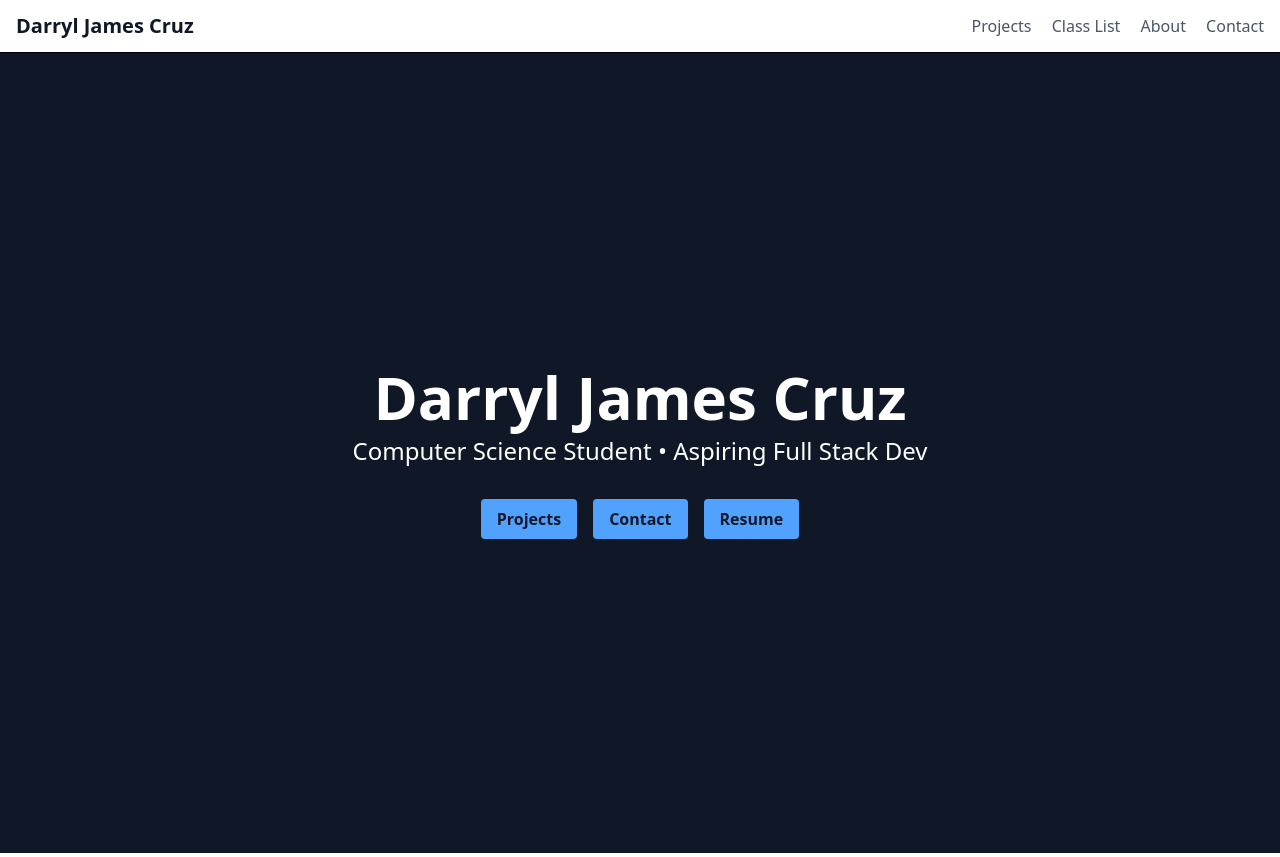
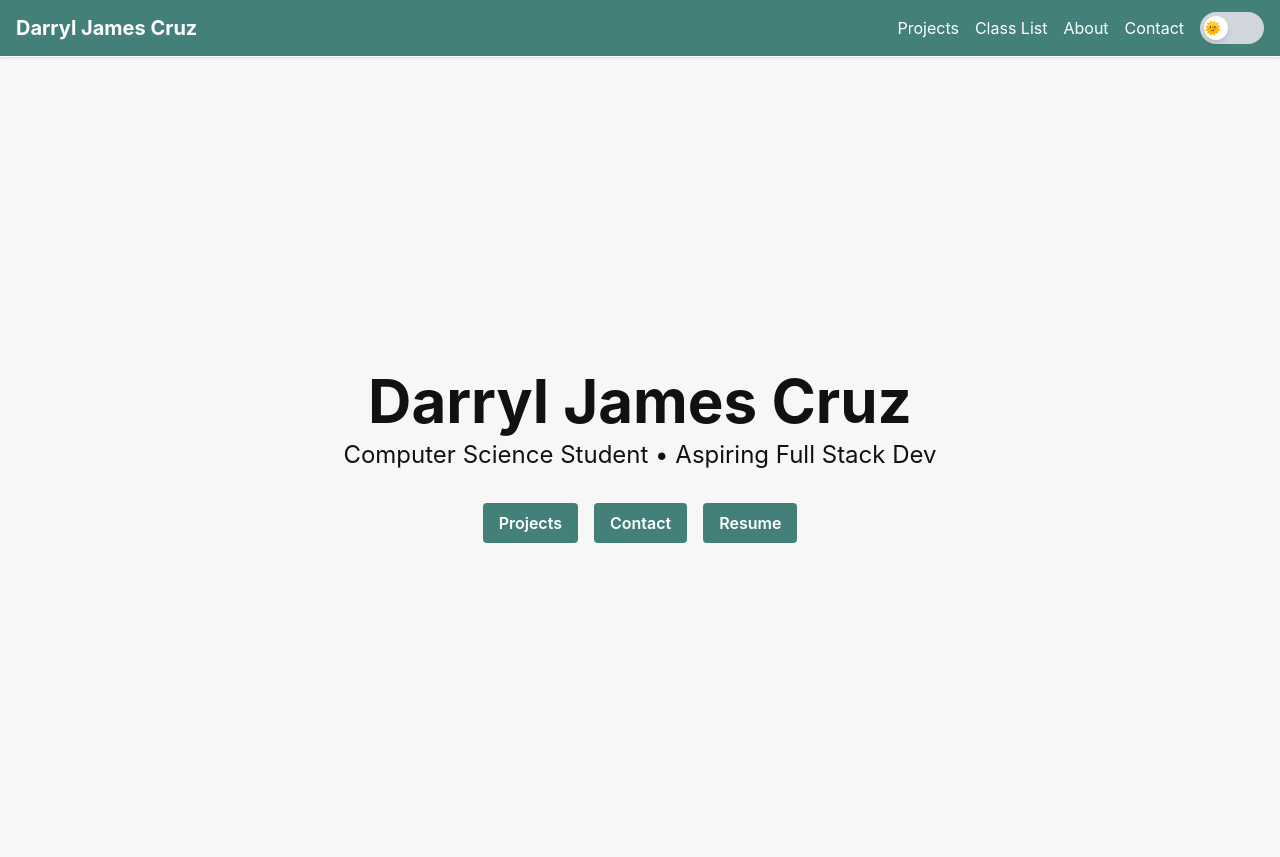
Before and after one commit to darryljamescruz/personal-portfolio, a SvelteKit app: page / in a window 1280 px wide. Built offline with nearby package versions, Linux system fonts and the light colour scheme.

Commit message:
implement theme toggle and update styling for dark mode support

```diff
--- a/src/app.css
+++ b/src/app.css
@@ -1,3 +1,28 @@
 @import 'tailwindcss';
+@import url('https://fonts.googleapis.com/css2?family=Inter:wght@400;600;700&display=swap');
+
 @plugin '@tailwindcss/forms';
 @plugin '@tailwindcss/typography';
+
+@layer base {
+    html {
+      font-family: Inter, sans-serif;
+    }
+
+    :root {
+      --color-bg: #f7f7f7;
+      --color-text: #111111;
+      --color-accent: #43807A
+    }
+
+    .dark {
+      --color-bg: #1e1e1e;
+      --color-text: #f1f1f1;
+      --color-accent: #ff6b6b;
+    }
+
+    body {
+      background-color: var(--color-bg);
+      color: var(--color-text);
+    }
+}
--- a/src/routes/+layout.svelte
+++ b/src/routes/+layout.svelte
@@ -1,21 +1,23 @@
 <script lang="ts">
 	import "../app.css"; // Import global Tailwind styles
+import ThemeToggle from './ThemeToggle.svelte';
 </script>
 
 <!-- Navigation Bar -->
-<nav class="bg-white border-b shadow-sm sticky top-0 z-50">
+<nav class="bg-[var(--color-accent)] border-b shadow-sm sticky top-0 z-50 text-white">
 	<div class="max-w-7xl mx-auto px-4 py-3 flex justify-between items-center">
-		<a href="/" class="text-xl font-bold text-gray-900">Darryl James Cruz</a>
-		<div class="space-x-4">
-			<a href="/projects" class="text-gray-600 hover:text-blue-500 font-medium">Projects</a>
-			<a href="/classes" class="text-gray-600 hover:text-blue-500 font-medium">Class List</a>
-			<a href="/about" class="text-gray-600 hover:text-blue-500 font-medium">About</a>
-			<a href="/contact" class="text-gray-600 hover:text-blue-500 font-medium">Contact</a>
+		<a href="/" class="text-xl font-bold">Darryl James Cruz</a>
+		<div class="flex items-center gap-4">
+			<a href="/projects" class="hover:text-accent">Projects</a>
+			<a href="/classes" class="hover:text-accent">Class List</a>
+			<a href="/about" class="hover:text-accent">About</a>
+			<a href="/contact" class="hover:text-accent">Contact</a>
+			<ThemeToggle />
 		</div>
 	</div>
 </nav>
 
 <!-- Page content -->
-<main class="min-h-screen">
+<main class="min-h-screen bg-[var(--color-bg)] text-[var(--color-text)]">
 	<slot />
 </main>
--- a/src/routes/+page.svelte
+++ b/src/routes/+page.svelte
@@ -3,17 +3,17 @@
     const tagline = "Computer Science Student • Aspiring Full Stack Dev";
 </script>
 
-<section class="flex flex-col items-center justify-center min-h-screen text-center bg-gray-900 text-white">
+<section class="flex flex-col items-center justify-center min-h-screen text-center bg-[var(--color-bg)] text-[var(--color-text)]">
 	<h1 class="text-4xl md:text-6xl font-bold mb-2">{name}</h1>
 	<p class="text-lg md:text-2xl mb-8">{tagline}</p>
 	<div class="flex gap-4">
-		<a href="/projects" class="px-4 py-2 bg-blue-400 text-gray-900 font-semibold rounded hover:bg-blue-300 transition">
+		<a href="/projects" class="px-4 py-2 bg-[var(--color-accent)] text-white font-semibold rounded hover:opacity-90 transition">
 			Projects
 		</a>
-		<a href="/contact" class="px-4 py-2 bg-blue-400 text-gray-900 font-semibold rounded hover:bg-blue-300 transition">
+		<a href="/contact" class="px-4 py-2 bg-[var(--color-accent)] text-white font-semibold rounded hover:opacity-90 transition">
 			Contact
 		</a>
-		<a href="/resume.pdf" target="_blank" class="px-4 py-2 bg-blue-400 text-gray-900 font-semibold rounded hover:bg-blue-300 transition">
+		<a href="/resume.pdf" target="_blank" class="px-4 py-2 bg-[var(--color-accent)] text-white font-semibold rounded hover:opacity-90 transition">
 			Resume
 		</a>
 	</div>
--- /dev/null
+++ b/src/routes/ThemeToggle.svelte
@@ -0,0 +1,57 @@
+<script lang="ts">
+	let dark = false;
+
+    if (typeof window !== 'undefined') {
+	const saved = localStorage.getItem('theme');
+	if (saved) {
+		dark = saved === 'dark';
+	} else {
+		dark = window.matchMedia('(prefers-color-scheme: dark)').matches;
+	}
+	updateTheme();
+}
+
+	function toggleTheme() {
+		dark = !dark;
+		updateTheme();
+		localStorage.theme = dark ? 'dark' : 'light';
+	}
+
+	function updateTheme() {
+		const html = document.documentElement;
+		if (dark) {
+			html.classList.add('dark');
+		} else {
+			html.classList.remove('dark');
+		}
+	}
+</script>
+
+<!-- Theme toggle switch with smooth animation and emoji crossfade -->
+<button
+	on:click={toggleTheme}
+	aria-label="Toggle dark mode"
+	class="w-16 h-8 flex items-center bg-gray-300 dark:bg-gray-700 rounded-full px-1 relative transition-colors duration-300"
+>
+	<!-- Sun and moon icons fade depending on theme -->
+	<span
+		class="absolute left-1 text-yellow-500 text-sm transition-opacity duration-300"
+		class:opacity-0={dark}
+		class:opacity-100={!dark}
+	>
+		🌞
+	</span>
+	<span
+		class="absolute right-1 text-white text-sm transition-opacity duration-300"
+		class:opacity-100={dark}
+		class:opacity-0={!dark}
+	>
+		🌙
+	</span>
+
+	<!-- Sliding toggle circle -->
+	<div
+		class="w-6 h-6 bg-white rounded-full shadow-md transform transition-transform duration-300"
+		class:translate-x-8={dark}
+	></div>
+</button>
--- a/tailwind.config.cjs
+++ b/tailwind.config.cjs
@@ -1,10 +1,34 @@
 /** @type {import('tailwindcss').Config} */
 module.exports = {
-    content: [
-      './src/**/*.{html,js,svelte,ts}',
-    ],
-    theme: {
-      extend: {},
+  darkMode: 'class',
+  content: [
+    './src/**/*.{html,js,svelte,ts}',
+  ],
+  theme: {
+    extend: {
+      colors: {
+        accent: '#43807A'
+      }
     },
-    plugins: [],
+  },
+  plugins: [
+    function({ addBase, theme }) {
+      addBase({
+        ':root': {
+          '--color-bg': '#f7f7f7',
+          '--color-text': '#111111',
+          '--color-accent': theme('colors.accent'),
+        },
+        '.dark': {
+          '--color-bg': '#1e1e1e',
+          '--color-text': '#f1f1f1',
+          '--color-accent': '#ff6b6b',
+        },
+        'body': {
+          'background-color': 'var(--color-bg)',
+          'color': 'var(--color-text)',
+        },
+      });
+    }
+  ],
 };
```
